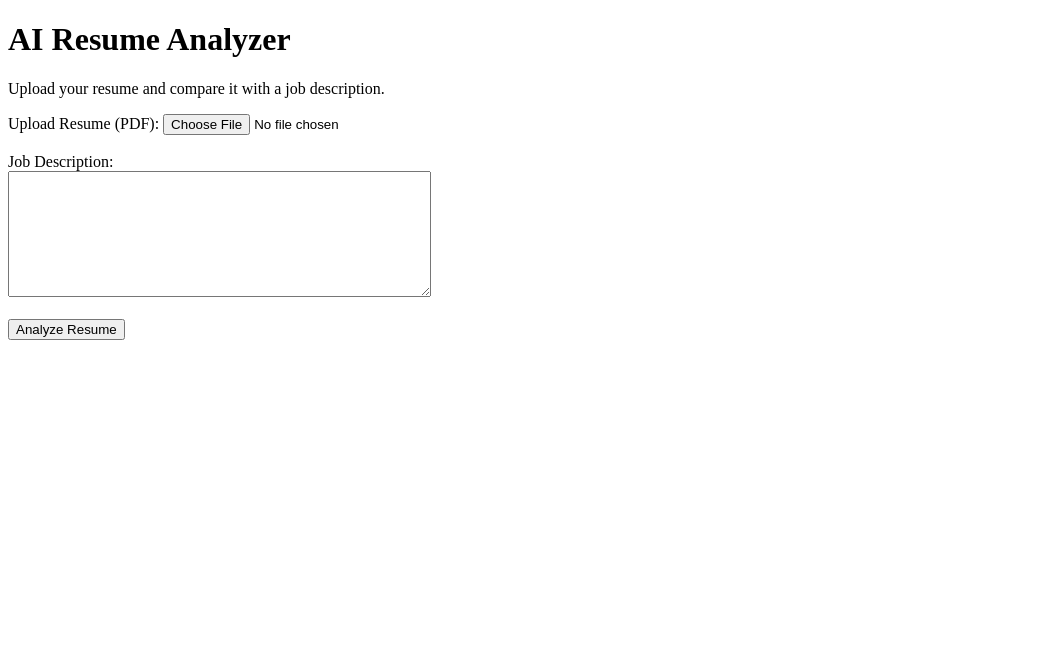
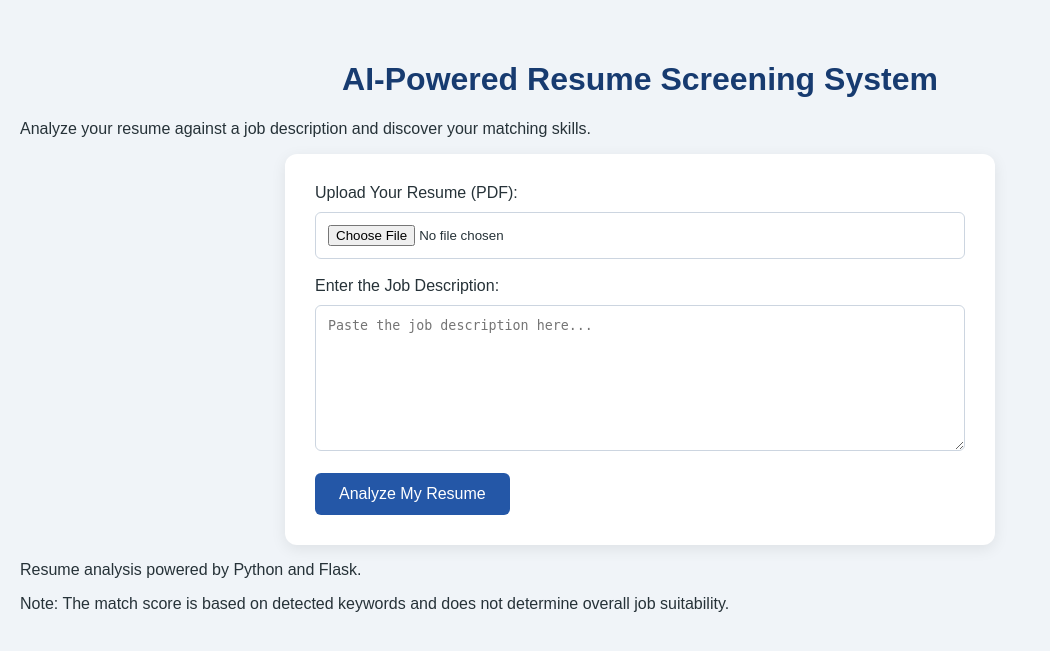
Before and after one commit to bhavanagv2604/AI-Powered-Resume-Screening-System, a Flask app: page / in a window 1280 px wide. Shown: the top 651 px of the page, without its empty margins (0-1050 px from the left). Run offline with Flask 3, Linux system fonts and the light colour scheme.

Commit message:
Update index.html

```diff
--- a/templates/index.html
+++ b/templates/index.html
@@ -3,27 +3,38 @@
 <head>
     <meta charset="UTF-8">
     <meta name="viewport" content="width=device-width, initial-scale=1.0">
-    <title>AI Resume Analyzer</title>
-    <link rel=""stylesheet"href="{{url_for('static',filename='style.css')}}">
+    <title>AI-Powered Resume Screening System</title>
+    <link rel="stylesheet" href="{{ url_for('static', filename='style.css') }}">
 </head>
 <body>
-    <h1>AI Resume Analyzer</h1>
+    <h1>AI-Powered Resume Screening System</h1>
 
-    <p>Upload your resume and compare it with a job description.</p>
+    <p>Analyze your resume against a job description and discover your matching skills.</p>
 
     <form action="/analyze" method="POST" enctype="multipart/form-data">
-        <label>Upload Resume (PDF):</label>
-        <input type="file" name="resume" accept=".pdf" required>
+        <label for="resume">Upload Your Resume (PDF):</label><br>
+        <input type="file" id="resume" name="resume" accept=".pdf" required>
 
         <br><br>
 
-        <label>Job Description:</label>
-        <br>
-        <textarea name="job_description" rows="8" cols="50" required></textarea>
+        <label for="job_description">Enter the Job Description:</label><br>
+        <textarea
+            id="job_description"
+            name="job_description"
+            rows="8"
+            cols="50"
+            placeholder="Paste the job description here..."
+            required
+        ></textarea>
 
         <br><br>
 
-        <button type="submit">Analyze Resume</button>
+        <button type="submit">Analyze My Resume</button>
     </form>
+
+    <footer>
+        <p>Resume analysis powered by Python and Flask.</p>
+        <p>Note: The match score is based on detected keywords and does not determine overall job suitability.</p>
+    </footer>
 </body>
 </html>
```
